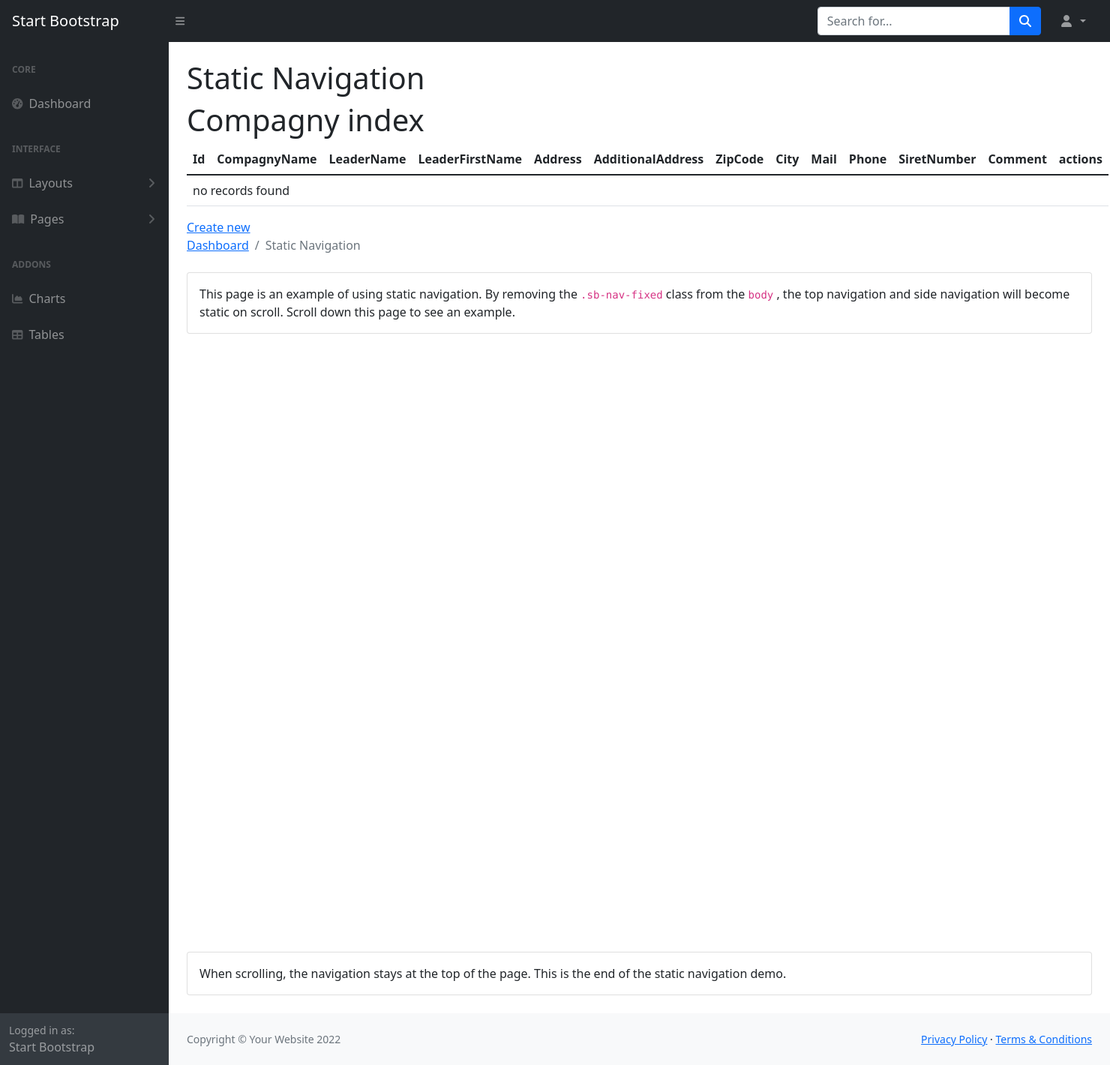
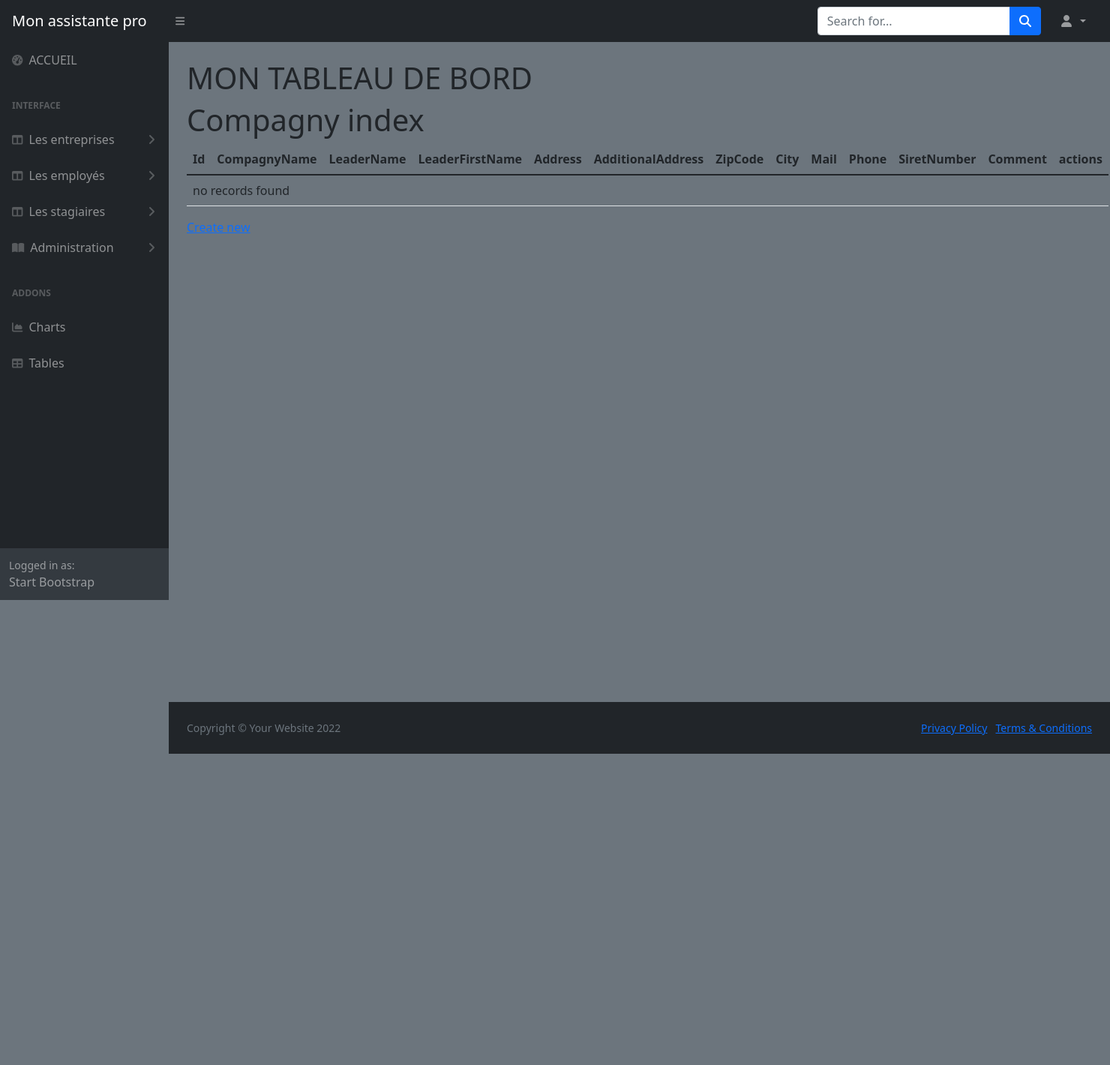
Before and after one commit to Bouziane-Helaili/CRM-Secretariat, a Symfony app: template templates/compagny/index.html.twig in a window 1480 px wide. Shown: the whole page at 75% size. After the commit the page ends 1005 px from the top, so only its background shows below. Run offline with Twig, Linux system fonts and the light colour scheme; the template is opened without the code that fills it, so the values that code supplies are empty; some libraries are stand-ins or nearby versions.

Commit message:
update nav links

```diff
--- a/src/Controller/HomeController.php
+++ b/src/Controller/HomeController.php
@@ -8,7 +8,7 @@ use Symfony\Component\Routing\Annotation\Route;
 
 class HomeController extends AbstractController
 {
-    #[Route('/home', name: 'app_home')]
+    #[Route('/', name: 'app_home')]
     public function index(): Response
     {
         return $this->render('home/index.html.twig', [
--- a/templates/base.html.twig
+++ b/templates/base.html.twig
@@ -9,7 +9,7 @@
 		<link href="{{asset('assets/css/styles.css')}}" rel="stylesheet"/>
 		<script src="https://use.fontawesome.com/releases/v6.1.0/js/all.js" crossorigin="anonymous"></script>
 		<title>
-			{% block title %}Welcome!
+			{% block title %}Accueil
 			{% endblock %}
 		</title>
 		<link
@@ -23,11 +23,11 @@
 			{{ encore_entry_script_tags('app') }}
 		{% endblock %}
 	</head>
-	<body>
+	<body class="sb-nav-fixed" >
 		<nav
 			class="sb-topnav navbar navbar-expand navbar-dark bg-dark">
 			<!-- Navbar Brand-->
-			<a class="navbar-brand ps-3" href="index.html">Start Bootstrap</a>
+			<a class="navbar-brand ps-3" href="#">Mon assistante pro</a>
 			<!-- Sidebar Toggle-->
 			<button class="btn btn-link btn-sm order-1 order-lg-0 me-4 me-lg-0" id="sidebarToggle" href="#!">
 				<i class="fas fa-bars"></i>
@@ -67,34 +67,64 @@
 				<nav class="sb-sidenav accordion sb-sidenav-dark" id="sidenavAccordion">
 					<div class="sb-sidenav-menu">
 						<div class="nav">
-							<div class="sb-sidenav-menu-heading">Core</div>
-							<a class="nav-link" href="index.html">
+							{# <div class="sb-sidenav-menu-heading">Core</div> #}
+							<a class="nav-link" href="{{path('app_task_index')}}">
 								<div class="sb-nav-link-icon">
 									<i class="fas fa-tachometer-alt"></i>
 								</div>
-								Dashboard
+								ACCUEIL
 							</a>
 							<div class="sb-sidenav-menu-heading">Interface</div>
 							<a class="nav-link collapsed" href="#" data-bs-toggle="collapse" data-bs-target="#collapseLayouts" aria-expanded="false" aria-controls="collapseLayouts">
 								<div class="sb-nav-link-icon">
 									<i class="fas fa-columns"></i>
 								</div>
-								Layouts
+								Les entreprises
 								<div class="sb-sidenav-collapse-arrow">
 									<i class="fas fa-angle-down"></i>
 								</div>
 							</a>
 							<div class="collapse" id="collapseLayouts" aria-labelledby="headingOne" data-bs-parent="#sidenavAccordion">
 								<nav class="sb-sidenav-menu-nested nav">
-									<a class="nav-link" href="layout-static.html">Static Navigation</a>
-									<a class="nav-link" href="layout-sidenav-light.html">Light Sidenav</a>
+									<a class="nav-link" href="{{path('app_compagny_index')}}">Liste des entreprises</a>
+									<a class="nav-link" href="{{path('app_compagny_new')}}">Ajouter une entreprise</a>
+								</nav>
+							</div>
+							<a class="nav-link collapsed" href="#" data-bs-toggle="collapse" data-bs-target="#collapseLayouts2" aria-expanded="false" aria-controls="collapseLayouts2">
+								<div class="sb-nav-link-icon">
+									<i class="fas fa-columns"></i>
+								</div>
+								Les employés
+								<div class="sb-sidenav-collapse-arrow">
+									<i class="fas fa-angle-down"></i>
+								</div>
+							</a>
+							<div class="collapse" id="collapseLayouts2" aria-labelledby="headingToo" data-bs-parent="#sidenavAccordion2">
+								<nav class="sb-sidenav-menu-nested nav">
+									<a class="nav-link" href="{{path('app_user_index')}}">Liste des employés</a>
+									<a class="nav-link" href="{{path('app_user_new')}}">Ajouter un employé</a>
+								</nav>
+							</div>
+							<a class="nav-link collapsed" href="#" data-bs-toggle="collapse" data-bs-target="#collapseLayouts3" aria-expanded="false" aria-controls="collapseLayouts3">
+								<div class="sb-nav-link-icon">
+									<i class="fas fa-columns"></i>
+								</div>
+								Les stagiaires
+								<div class="sb-sidenav-collapse-arrow">
+									<i class="fas fa-angle-down"></i>
+								</div>
+							</a>
+							<div class="collapse" id="collapseLayouts3" aria-labelledby="headingThree" data-bs-parent="#sidenavAccordion3">
+								<nav class="sb-sidenav-menu-nested nav">
+									<a class="nav-link" href="{{path('app_user_index')}}">Liste des stagiaires</a>
+									<a class="nav-link" href="{{path('app_user_new')}}">Ajouter un stagiaire</a>
 								</nav>
 							</div>
 							<a class="nav-link collapsed" href="#" data-bs-toggle="collapse" data-bs-target="#collapsePages" aria-expanded="false" aria-controls="collapsePages">
 								<div class="sb-nav-link-icon">
 									<i class="fas fa-book-open"></i>
 								</div>
-								Pages
+								Administration
 								<div class="sb-sidenav-collapse-arrow">
 									<i class="fas fa-angle-down"></i>
 								</div>
@@ -102,29 +132,27 @@
 							<div class="collapse" id="collapsePages" aria-labelledby="headingTwo" data-bs-parent="#sidenavAccordion">
 								<nav class="sb-sidenav-menu-nested nav accordion" id="sidenavAccordionPages">
 									<a class="nav-link collapsed" href="#" data-bs-toggle="collapse" data-bs-target="#pagesCollapseAuth" aria-expanded="false" aria-controls="pagesCollapseAuth">
-										Authentication
+										Les statuts des stagiaires
 										<div class="sb-sidenav-collapse-arrow">
 											<i class="fas fa-angle-down"></i>
 										</div>
 									</a>
 									<div class="collapse" id="pagesCollapseAuth" aria-labelledby="headingOne" data-bs-parent="#sidenavAccordionPages">
 										<nav class="sb-sidenav-menu-nested nav">
-											<a class="nav-link" href="login.html">Login</a>
-											<a class="nav-link" href="register.html">Register</a>
-											<a class="nav-link" href="password.html">Forgot Password</a>
+											<a class="nav-link" href="{{path('app_status_index')}}">Liste des statuts</a>
+											<a class="nav-link" href="{{path('app_status_new')}}">Ajouter un statut</a>
 										</nav>
 									</div>
 									<a class="nav-link collapsed" href="#" data-bs-toggle="collapse" data-bs-target="#pagesCollapseError" aria-expanded="false" aria-controls="pagesCollapseError">
-										Error
+										Les catégories des fichiers téléchargés
 										<div class="sb-sidenav-collapse-arrow">
 											<i class="fas fa-angle-down"></i>
 										</div>
 									</a>
 									<div class="collapse" id="pagesCollapseError" aria-labelledby="headingOne" data-bs-parent="#sidenavAccordionPages">
 										<nav class="sb-sidenav-menu-nested nav">
-											<a class="nav-link" href="401.html">401 Page</a>
-											<a class="nav-link" href="404.html">404 Page</a>
-											<a class="nav-link" href="500.html">500 Page</a>
+											<a class="nav-link" href="{{path('app_category_file_index')}}">Liste des catégories</a>
+											<a class="nav-link" href="{{path('app_category_file_new')}}">Ajouter une catégorie</a>
 										</nav>
 									</div>
 								</nav>
@@ -150,35 +178,19 @@
 					</div>
 				</nav>
 			</div>
-			<div id="layoutSidenav_content">
+
+
+			<div id="layoutSidenav_content" class="bg-secondary">
 				<main>
 					<div class="container-fluid px-4">
-						<h1 class="mt-4">Static Navigation</h1>
-						{% block body %}{% endblock %}
-						<ol class="breadcrumb mb-4">
-							<li class="breadcrumb-item">
-								<a href="index.html">Dashboard</a>
-							</li>
-							<li class="breadcrumb-item active">Static Navigation</li>
-						</ol>
-						<div class="card mb-4">
-							<div class="card-body">
-								<p class="mb-0">
-									This page is an example of using static navigation. By removing the
-									<code>.sb-nav-fixed</code>
-									class from the
-									<code>body</code>
-									, the top navigation and side navigation will become static on scroll. Scroll down this page to see an example.
-								</p>
-							</div>
-						</div>
-						<div style="height: 100vh"></div>
-						<div class="card mb-4">
-							<div class="card-body">When scrolling, the navigation stays at the top of the page. This is the end of the static navigation demo.</div>
-						</div>
+						<h1 class="mt-4">MON TABLEAU DE BORD</h1>
+
+
+						<div style="height: 100vh">{% block body %}{% endblock %}</div>
+
 					</div>
 				</main>
-				<footer class="py-4 bg-light mt-auto">
+				<footer class="py-4 bg-light mt-auto bg-dark">
 					<div class="container-fluid px-4">
 						<div class="d-flex align-items-center justify-content-between small">
 							<div class="text-muted">Copyright &copy; Your Website 2022</div>
```
